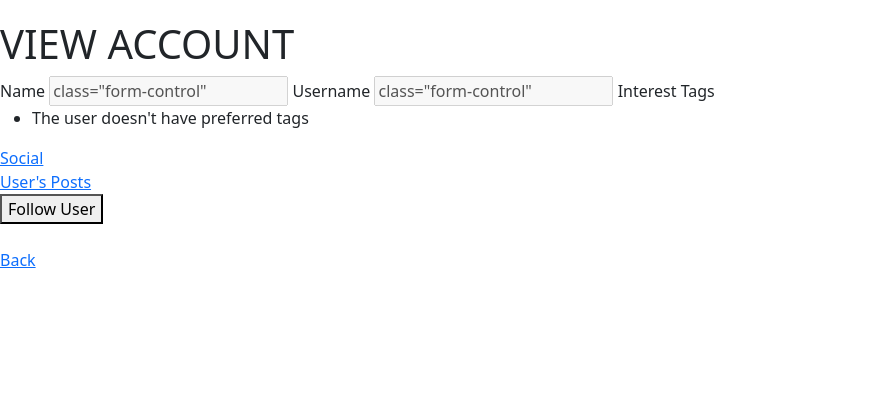
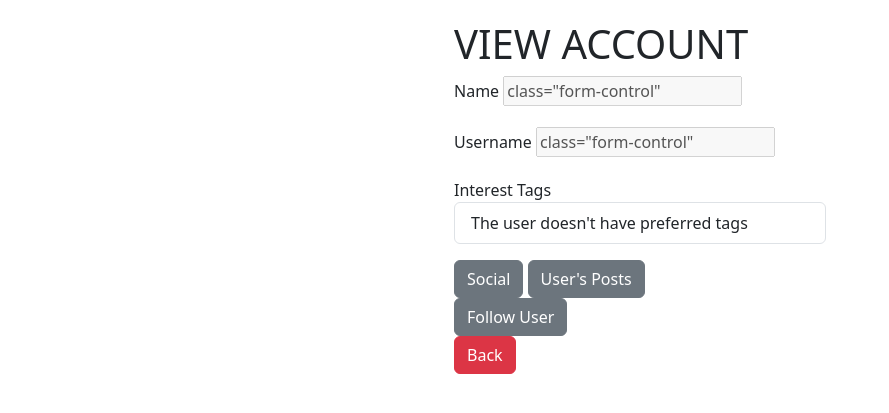
Before and after one commit to PaulRojasUN/Social_Recipes, a Django app: template app/templates/main_app/view_account.html in a window 1280 px wide. Shown: the part 56-469 px from the top of the page, without its empty margins (0-889 px from the left). Run offline with Django 3.2, Linux system fonts and the light colour scheme; the template is opened without the code that fills it, so the values that code supplies are empty; some libraries are stand-ins or nearby versions.

Commit message:
-Added styles to view_account, filter and search page

```diff
--- a/app/templates/main_app/view_account.html
+++ b/app/templates/main_app/view_account.html
@@ -2,35 +2,48 @@
 {% load static %}
 {% block content %}
 <div>
+    <div class="container">
+        <div class="d-flex flex-row justify-content-center">
+
+                <div class="col-4">
+
+                    <div class="form-outline">
+
                     <h1>VIEW ACCOUNT</h1>
-    <div class="form-group">
-        <label for="name">Name</label>
+                    <div class="mb-3">
+                        <label class="form-label" for="name">Name</label>
                         <input name="name" type="text" value={{name}} class="form-control" disabled>
+                    </div>
 
-        <label for="username">Username</label>
+                    <div class="mb-3">
+                        <label class="form-label" for="username">Username</label>
                         <input id="target_username" name="username" type="text" value={{target_username}} class="form-control" disabled>
+                    </div>
+
 
                     <label for="tags">Interest Tags</label>
-        <ul>
+                    <ul class="list-group mb-3">
                         {% for tag in tags %}
-                    <li>{{tag.tag_id__name}}</li>
+                                <li class="list-group-item">{{tag.tag_id__name}}</li>
                             {% empty %}
-                    <li>The user doesn't have preferred tags</li>
+                                <li class="list-group-item">The user doesn't have preferred tags</li>
                         {% endfor %}
                     </ul>
 
-        <a href="{% url 'social' target_username %}">Social</a>
-        <br>
-        <a href="{% url 'filter' %}?par1={{ target_username }}">User's Posts</a>
-        <br>
+                    <a class="btn btn-secondary" href="{% url 'social' target_username %}">Social</a>
+                    <a class="btn btn-secondary" href="{% url 'filter' %}?par1={{ target_username }}">User's Posts</a>
 
                     <div class="form">
                         <input id="input_follower" name="follower_user" type="hidden" value="{{ logged_username }}"">
                         <input id="input_target" name="target_user" type="hidden" value="{{ target_username }}"">
-            <button id="btn_follow">Follow User</button>
+                        <button id="btn_follow" class="btn btn-secondary">Follow User</button>
                     </div>
-        <br>
-        <a href="{% url 'home' %}">Back</a>
+                    <a class="btn btn-danger" href="{% url 'home' %}" >Back</a>
+                </div>
+            </div>
+
+        </div>
+
     </div>
     <script type="text/javascript" src='{% static "js/main_app/view_account.js" %}'></script>
 </div>
```
Also changed, not shown: app/static/js/main_app/filter.js (+11 -9 lines), app/static/js/main_app/home_page.js (+0 -15 lines), app/templates/main_app/filter.html (+0 -13 lines), app/templates/main_app/search.html (+14 -5 lines). Lines whose indentation alone changed are shown as unchanged.
